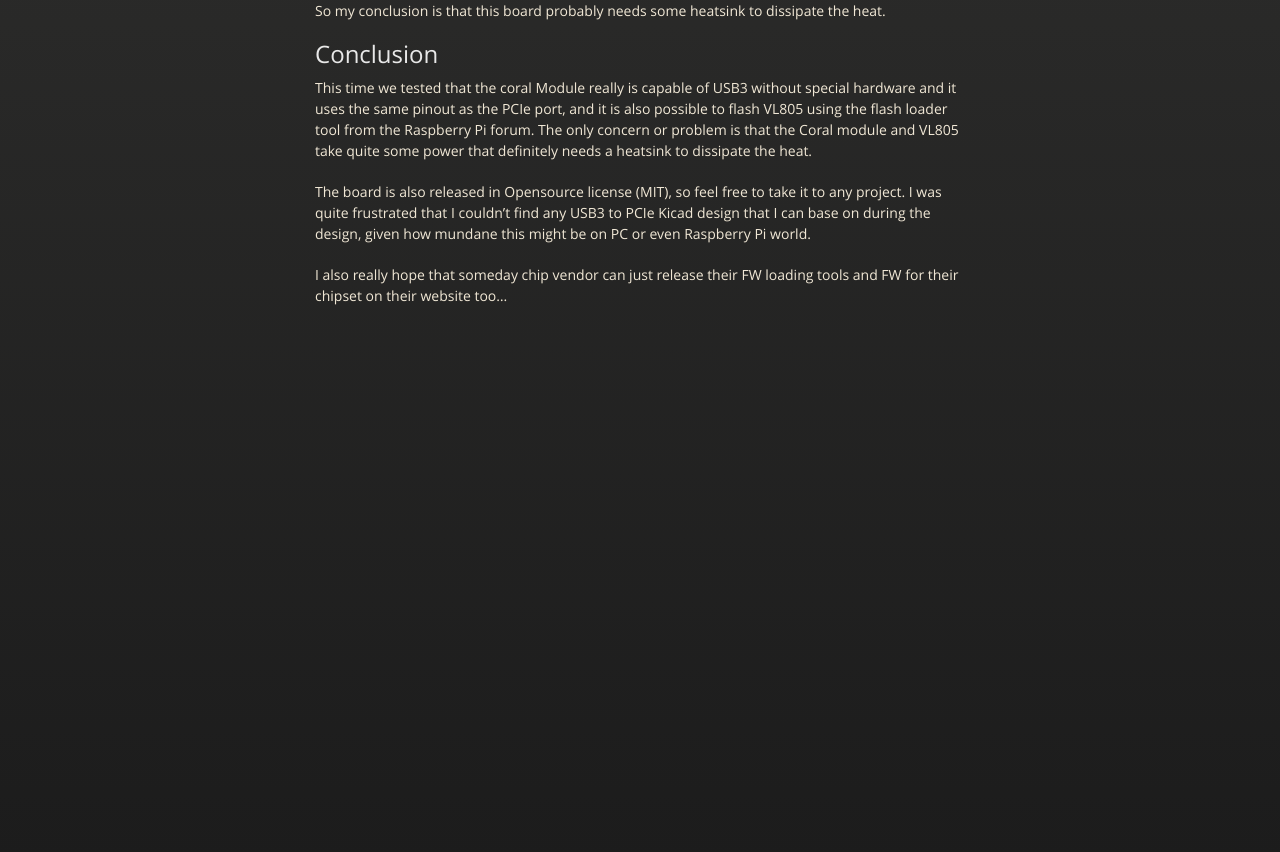
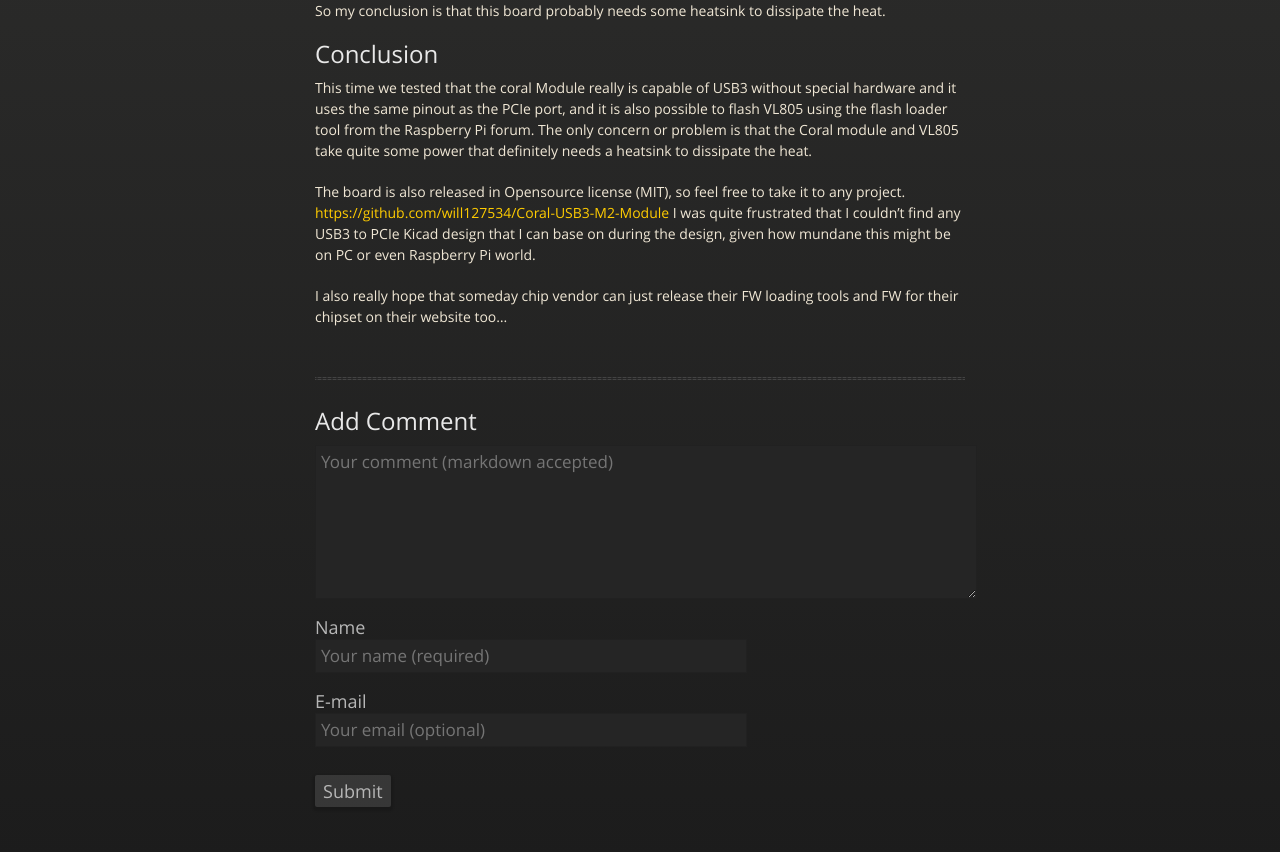
Before and after one commit to will127534/Coral-USB3-M2-Module, a Jekyll site: the page built from index.md, in a window 1280 px wide and 1400 px high, scrolled down 5023 px. Shown: the part 419-1271 px from the top of the window. Built offline with Jekyll 4.4.1, drawn with Linux system fonts in a browser that asks for light colours; our own code applies the rules of GitHub Pages for plain Markdown files; before the commit the page ends 5858 px from its top, so only the background shows below that; part of the change alters nothing that is shown.

Commit message:
edit page

```diff
--- a/index.md
+++ b/index.md
@@ -83,6 +83,12 @@ So my conclusion is that this board probably needs some heatsink to dissipate th
 
 This time we tested that the coral Module really is capable of USB3 without special hardware and it uses the same pinout as the PCIe port, and it is also possible to flash VL805 using the flash loader tool from the Raspberry Pi forum. The only concern or problem is that the Coral module and VL805 take quite some power that definitely needs a heatsink to dissipate the heat.
 
-The board is also released in Opensource license (MIT), so feel free to take it to any project. I was quite frustrated that I couldn't find any USB3 to PCIe Kicad design that I can base on during the design, given how mundane this might be on PC or even Raspberry Pi world.
+The board is also released in Opensource license (MIT), so feel free to take it to any project.
+[https://github.com/will127534/Coral-USB3-M2-Module](https://github.com/will127534/Coral-USB3-M2-Module)
+I was quite frustrated that I couldn't find any USB3 to PCIe Kicad design that I can base on during the design, given how mundane this might be on PC or even Raspberry Pi world.
 
 I also really hope that someday chip vendor can just release their FW loading tools and FW for their chipset on their website too...
+
+
+
+{% include comments.html %}
```
